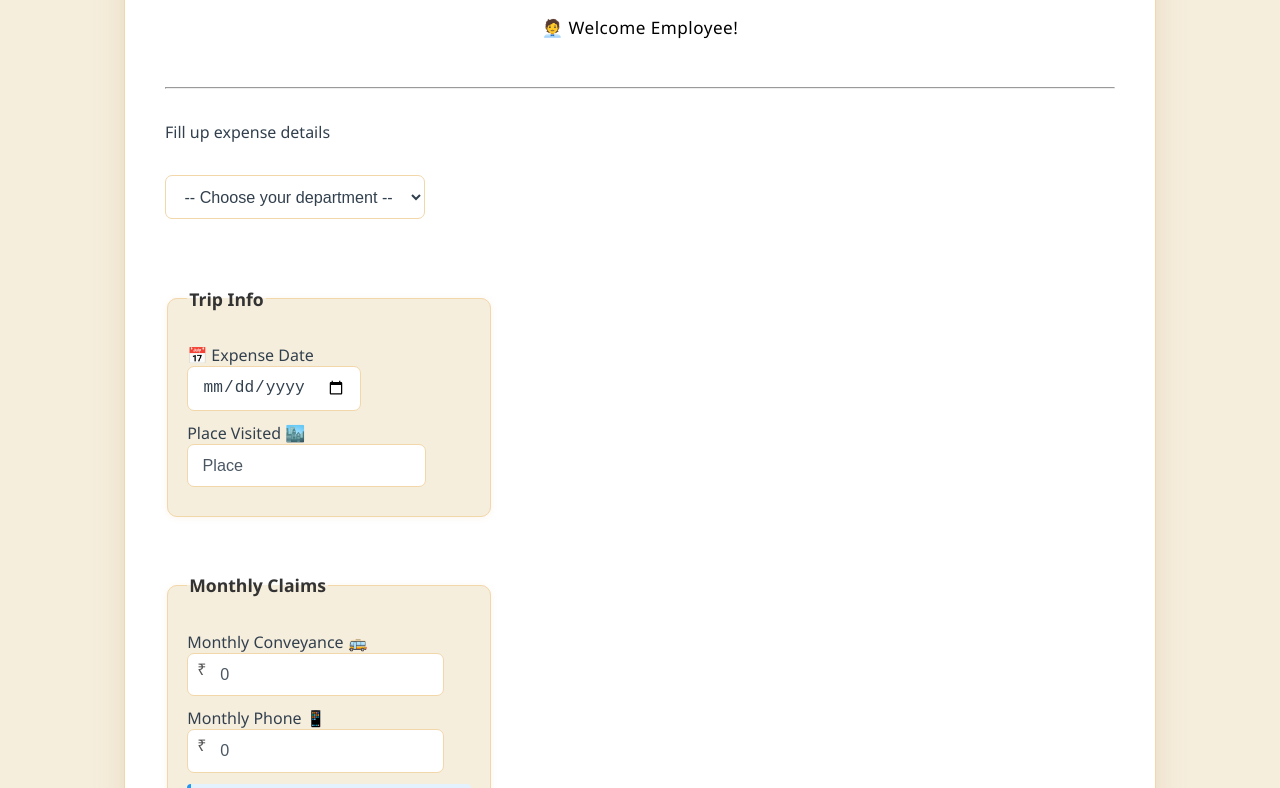
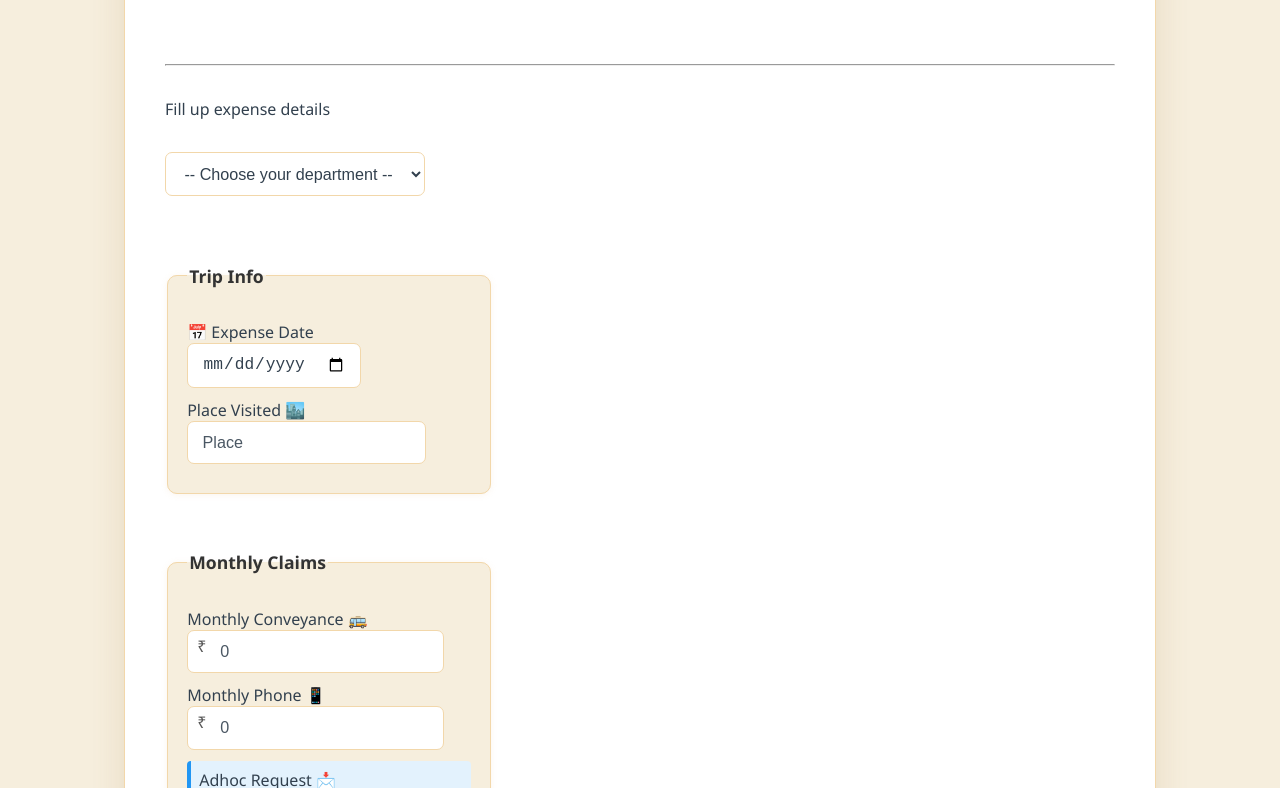
Before and after one commit to mazharmecci/XPAY, a website: page employee.html in a window 1280 px wide. Shown: the part 198-986 px from the top of the page. Drawn offline with Linux system fonts and the light colour scheme.

Commit message:
Update employee.html

```diff
--- a/employee.html
+++ b/employee.html
@@ -17,7 +17,7 @@
       </div>
 
       <div class="welcome-row">
-        <div id="welcomeBanner" class="welcome-banner">🧑‍💼 Welcome Employee!</div>
+        <div id="welcomeBanner" class="welcome-banner"></div>
       </div>
 
       <hr class="section-divider" />
```
